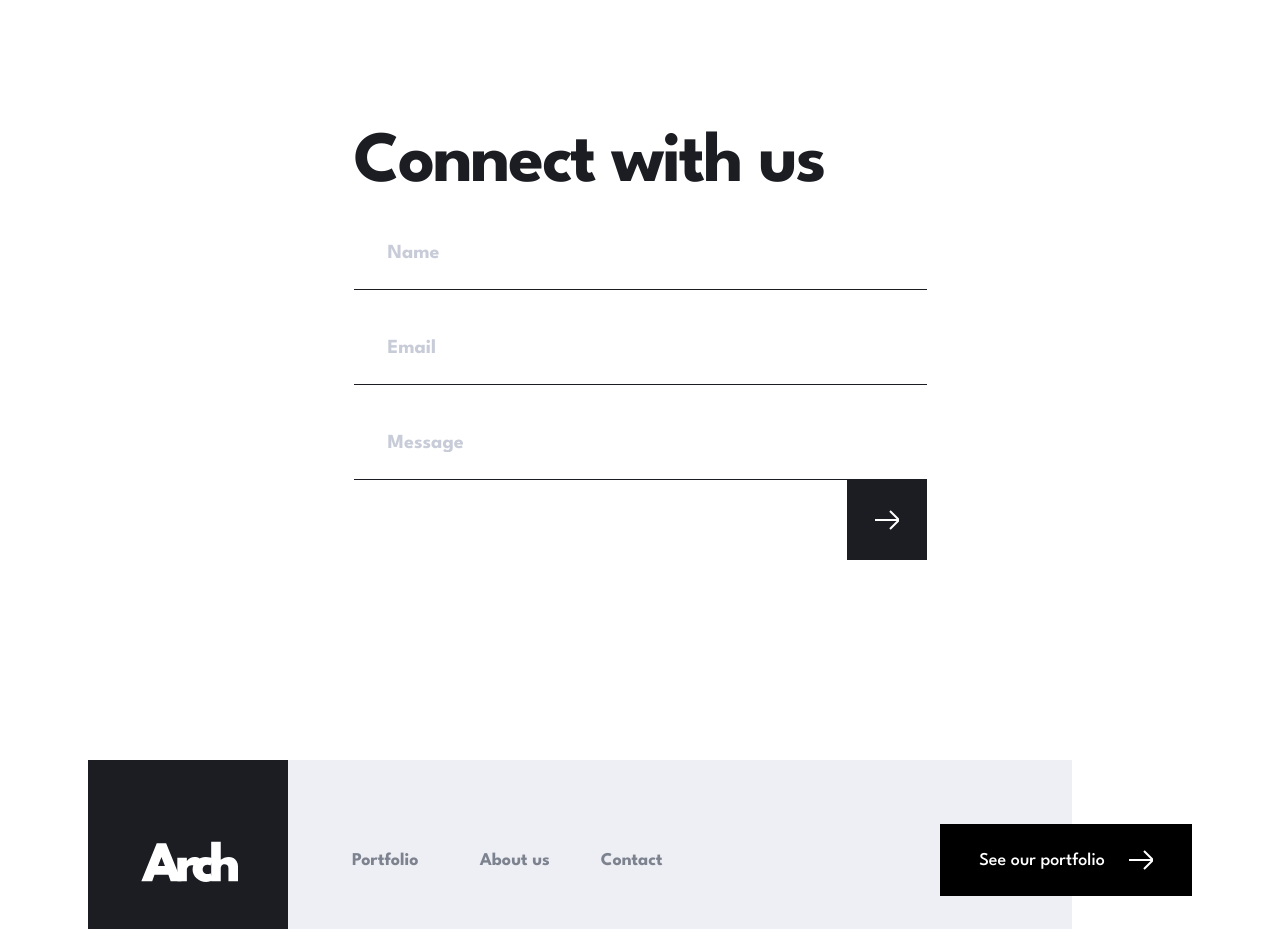
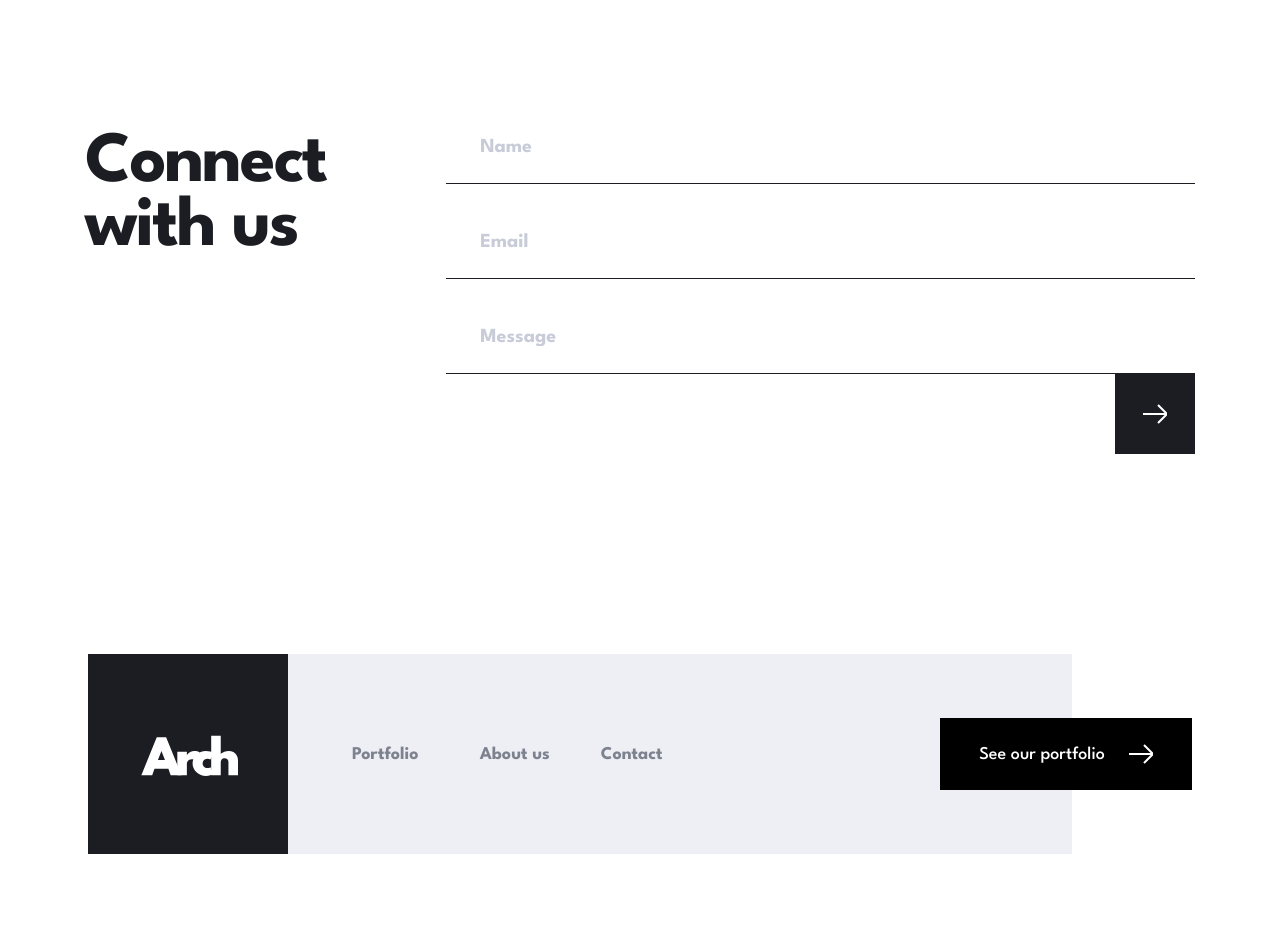
Before and after one commit to gigakhrz/arch-studio-multi-page-website, a Next.js app: page /contact in a window 1280 px wide. Shown: the part 2160-3089 px from the top of the page. After the commit the page ends 3014 px from the top, so only its background shows below. Built offline with nearby package versions, Linux system fonts and the light colour scheme.

Commit message:
add 1024-1280px respincives

```diff
--- a/src/app/components/contacChilds/ConectWithUs.tsx
+++ b/src/app/components/contacChilds/ConectWithUs.tsx
@@ -3,7 +3,7 @@ import arrowSvg from "../../../../public/assets/icons/Group 18.svg";
 
 export default function ConnectWith() {
   return (
-    <div className="w-[375px] px-[32px] gap-[42px] flex flex-col md:w-[573px] md:p-0">
+    <div className="w-[375px] px-[32px] gap-[42px] flex flex-col md:w-[573px] md:p-0 lg:flex-row lg:w-[860px] xl:w-[1110px]">
       <h2
         className="text-[48px] text-[#1B1D23] w-[200px] font-bold leading-[52px] tracking-[-1.714px]  md:text-[72px]
         md:leading-[64px] md:tracking-[-2px] md:w-[473px]"
```
